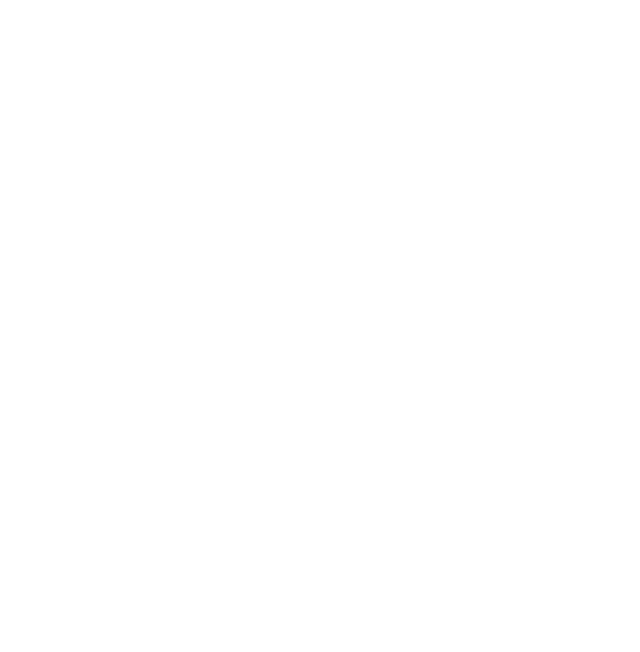
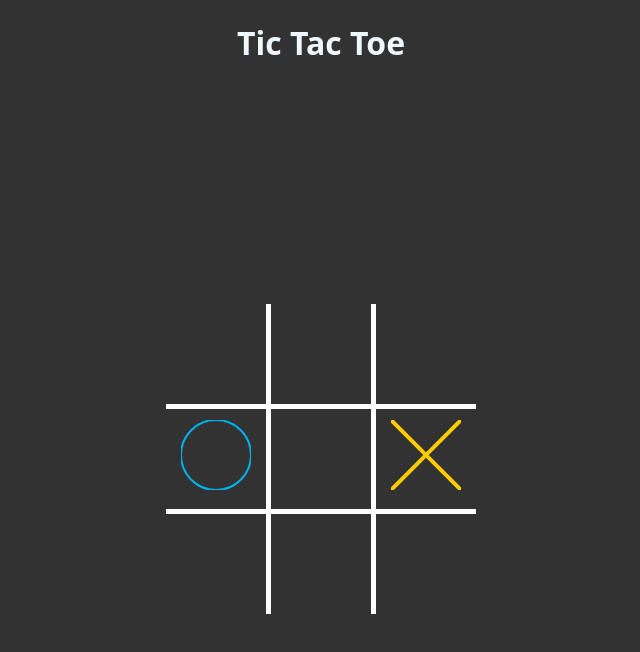
Before and after one commit to SwenBreitung/TicTacToe, a plain HTML site: page index.html in a window 1280 px wide. Shown: the whole page, without its empty margins (319-959 px from the left). Drawn offline with Linux system fonts and the light colour scheme.

Commit message:
new JS, CSS

```diff
--- a/index.html
+++ b/index.html
@@ -10,7 +10,10 @@
     <script defer src="script.js"></script>
 </head>
 
-<body>
+<body onload="init()">
+    <h1>Tic Tac Toe</h1>
+    <div id="container"></div>
+
 
 </body>
 
--- a/script.js
+++ b/script.js
@@ -0,0 +1,103 @@
+const fields = [
+    null,
+    null,
+    null,
+    "circle",
+    null,
+    "cross",
+    null,
+    null,
+    null,
+];
+
+
+let currentPlayer = 'circle'; // Initialer Spieler
+
+function init() {
+    render();
+}
+
+function handleClick(index) {
+    const fieldValue = fields[index];
+
+    if (!fieldValue) {
+        if (currentPlayer === 'circle') {
+            fields[index] = 'circle';
+            currentPlayer = 'cross';
+        } else {
+            fields[index] = 'cross';
+            currentPlayer = 'circle';
+        }
+
+        render();
+    }
+}
+
+function render() {
+    const container = document.getElementById("container");
+    let tableHTML = '<table>';
+
+    for (let i = 0; i < 3; i++) {
+        tableHTML += '<tr>';
+
+        for (let j = 0; j < 3; j++) {
+            const index = i * 3 + j;
+            const fieldValue = fields[index];
+            let displayValue = '';
+
+            if (!fieldValue) {
+                const onclick = `handleClick(${index})`;
+                displayValue = `<td onclick="${onclick}"></td>`;
+            } else if (fieldValue === 'circle') {
+                displayValue = `<td>${generateCircleSVG()}</td>`;
+            } else if (fieldValue === 'cross') {
+                displayValue = `<td>${generateCrossSVG()}</td>`;
+            }
+
+            tableHTML += displayValue;
+        }
+
+        tableHTML += '</tr>';
+    }
+
+    tableHTML += '</table>';
+    container.innerHTML = tableHTML;
+}
+
+init();
+
+function generateCircleSVG() {
+    const color = "#00B0EF";
+    const width = 70;
+    const height = 70;
+
+    const svgHTML = `
+      <svg xmlns="http://www.w3.org/2000/svg" width="${width}" height="${height}">
+        <circle cx="${width/2}" cy="${height/2}" r="${width/2}" fill="none" stroke="${color}" stroke-width="2">
+          <animate attributeName="r" from="0" to="${width/2}" dur="3s" fill="freeze" />
+          <animate attributeName="stroke-width" from="0" to="2" dur="3s" fill="freeze" />
+        </circle>
+      </svg>
+    `;
+
+    return svgHTML;
+}
+
+function generateCrossSVG() {
+    const color = "#FFCC00"; // Dunkles Gelb für das Kreuz
+    const width = 70;
+    const height = 70;
+
+    const crossSVG = `
+      <svg xmlns="http://www.w3.org/2000/svg" width="${width}" height="${height}">
+        <line x1="0" y1="0" x2="${width}" y2="${height}" stroke="${color}" stroke-width="4">
+          <animate attributeName="x2" from="0" to="${width}" dur="1s" fill="freeze" />
+        </line>
+        <line x1="0" y1="${height}" x2="${width}" y2="0" stroke="${color}" stroke-width="4">
+          <animate attributeName="x1" from="${width}" to="0" dur="1s" fill="freeze" />
+        </line>
+      </svg>
+    `;
+
+    return crossSVG;
+}
--- a/style.css
+++ b/style.css
@@ -0,0 +1,55 @@
+body {
+    background-color: #323232;
+    font-family: "Open Sans", sans-serif;
+    margin: 0;
+}
+
+table {
+    border-collapse: collapse;
+    border: none;
+    cursor: pointer;
+}
+
+h1 {
+    display: flex;
+    justify-content: center;
+    color: aliceblue;
+}
+
+td:hover {
+    background-color: rgba(255, 255, 255, 0.2);
+}
+
+td {
+    width: 100px;
+    height: 100px;
+    text-align: center;
+    vertical-align: middle;
+    font-size: 2em;
+    font-weight: bold;
+    border: none;
+    padding: 0;
+}
+
+td[data-value="circle"] {
+    color: blue;
+}
+
+td[data-value="cross"] {
+    color: red;
+}
+
+td:not(:last-child) {
+    border-right: 5px solid white;
+}
+
+tr:not(:last-child) td {
+    border-bottom: 5px solid white;
+}
+
+#container {
+    display: flex;
+    justify-content: center;
+    align-items: center;
+    margin-top: 30vh;
+}
```
